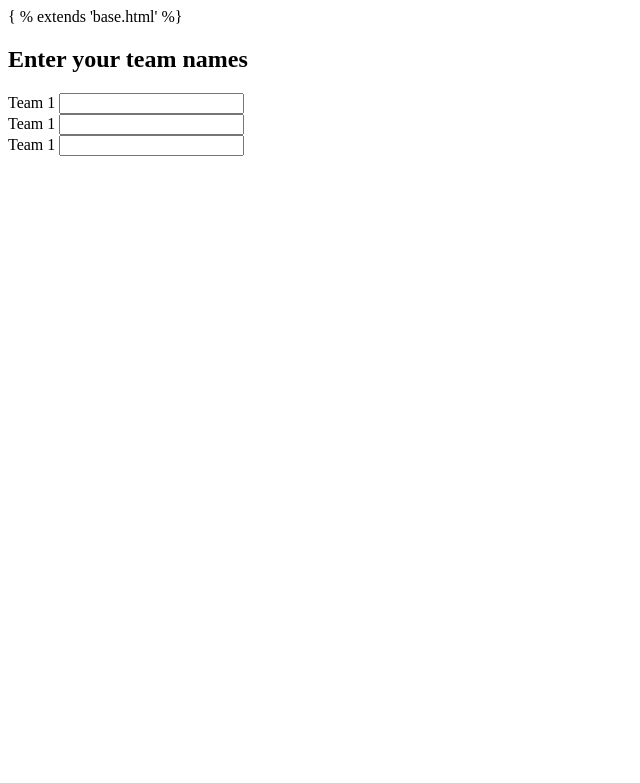
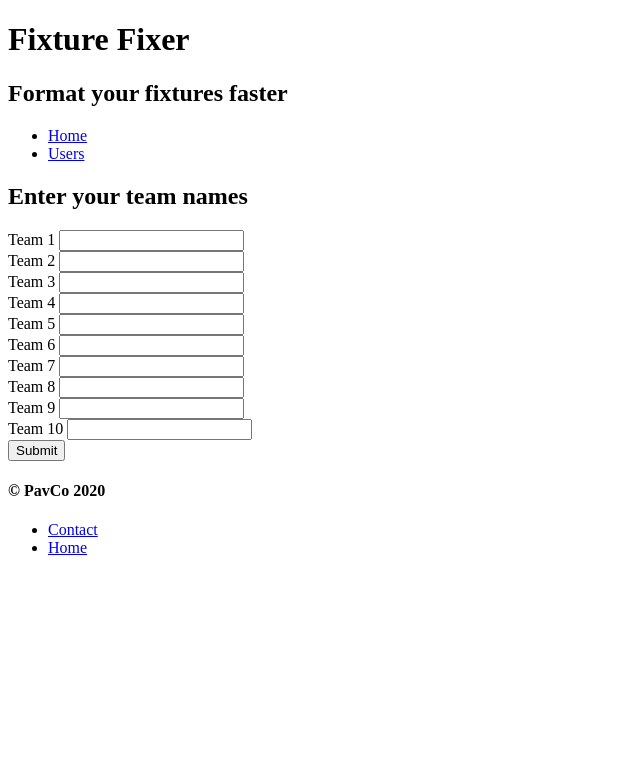
Before and after one commit to fatpav/first_project, a Flask app: page /teams/new in a window 1280 px wide. Shown: the top 783 px of the page, without its empty margins (0-640 px from the left). Run offline with Flask 2, Linux system fonts and the light colour scheme.

Commit message:
can add teams to a list

```diff
--- a/controllers/teams_controller.py
+++ b/controllers/teams_controller.py
@@ -8,7 +8,7 @@ team_blueprint = Blueprint("teams", __name__)
 @team_blueprint.route('/teams')
 def teams():
     teams = team_repository.select_all()
-    return render_template("teams/new.html", users=users)
+    return render_template("teams/new.html", teams=teams)
 
 @team_blueprint.route('/teams/new')
 def new_team():
@@ -16,10 +16,17 @@ def new_team():
 
 @team_blueprint.route('/teams', methods=['POST'])
 def create_team():
-    name = request.form["name"]
-    new_team = Team(name)
-    team_repository.save(new_team)
-    return redirect('/teams/new.html')
+
+    team_list = request.form.keys()
+
+    for key in team_list:
+        team = request.form[key]
+        new_team = Team(team)
+        team_repository.save(new_team)
+
+    # import pdb; pdb.set_trace()
+
+    return redirect('/teams')
 
 @team_blueprint.route('/teams/<id>/delete', methods=['POST'])
 def delete_team(id):
--- a/templates/teams/new.html
+++ b/templates/teams/new.html
@@ -1,4 +1,4 @@
-{ % extends 'base.html' %}
+{% extends 'base.html' %}
 
 {% block content %}
 
@@ -6,18 +6,46 @@
 
 <form action="/teams" method='POST'>
     <div>
-        <label for="name">Team 1</label>
-        <input type="text" id="team1">
+        <label for="team1">Team 1</label>
+        <input type="text" id="team1" name="team1">
     </div>
     <div>
-        <label for="name">Team 1</label>
-        <input type="text" id="team1">
+        <label for="team2">Team 2</label>
+        <input type="text" id="team2" name="team2">
     </div>
     <div>
-        <label for="name">Team 1</label>
-        <input type="text" id="team1">
+        <label for="team3">Team 3</label>
+        <input type="text" id="team3" name="team3">
     </div>
-
+    <div>
+        <label for="team4">Team 4</label>
+        <input type="text" id="team4" name="team4">
+    </div>
+    <div>
+        <label for="team5">Team 5</label>
+        <input type="text" id="team5" name="team5">
+    </div>
+    <div>
+        <label for="team6">Team 6</label>
+        <input type="text" id="team6" name="team6">
+    </div>
+    <div>
+        <label for="team7">Team 7</label>
+        <input type="text" id="team7" name="team7">
+    </div>
+    <div>
+        <label for="team8">Team 8</label>
+        <input type="text" id="team8" name="team8">
+    </div>
+    <div>
+        <label for="team9">Team 9</label>
+        <input type="text" id="team9" name="team9">
+    </div>
+    <div>
+        <label for="team10">Team 10</label>
+        <input type="text" id="team10" name="team10">
+    </div>
+    <input type="submit">
 </form>
 
 {% endblock %}
--- a/templates/users/index.html
+++ b/templates/users/index.html
@@ -17,5 +17,7 @@
     </form>
 </section>
 
+<a href="/teams/new">Create your teams!</a>
+
 {% endfor %}
 {% endblock %}
```
Also changed, not shown: repositories/team_repository.py (+8 -7 lines), templates/teams/index.html (+21 -0 lines).
